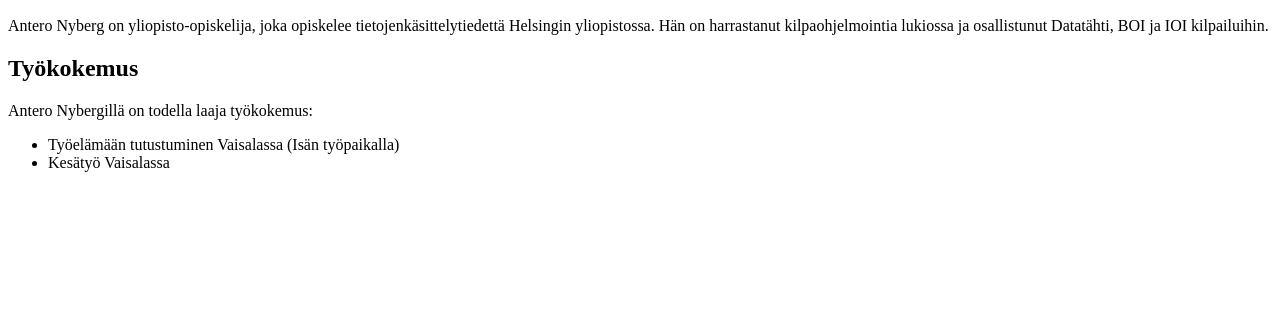
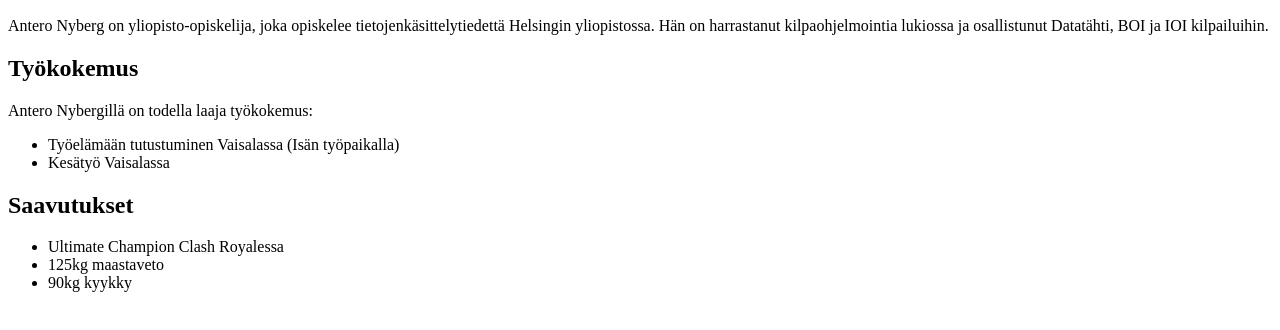
Before and after one commit to a256kvk/ansioluettelo, a plain HTML site: page index.html in a window 1280 px wide. Shown: the part 110-440 px from the top of the page. Drawn offline with Linux system fonts and the light colour scheme.

Commit message:
Lisätty saavutuksia

```diff
--- a/index.html
+++ b/index.html
@@ -15,6 +15,11 @@
 		<li>Työelämään tutustuminen Vaisalassa (Isän työpaikalla)</li>
 		<li>Kesätyö Vaisalassa</li>
 	</ul>
-
+	<h2>Saavutukset</h2>
+	<ul>
+		<li>Ultimate Champion Clash Royalessa</li>
+		<li>125kg maastaveto</li>
+		<li>90kg kyykky</li>
+	</ul>
 </body>
 </html>
```
